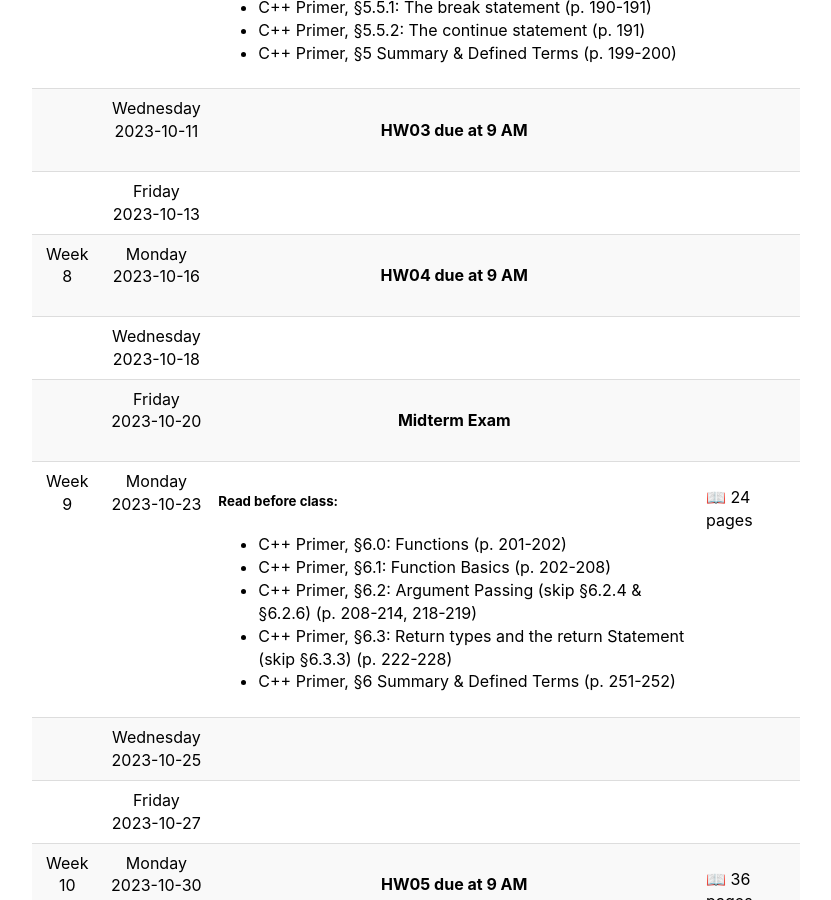
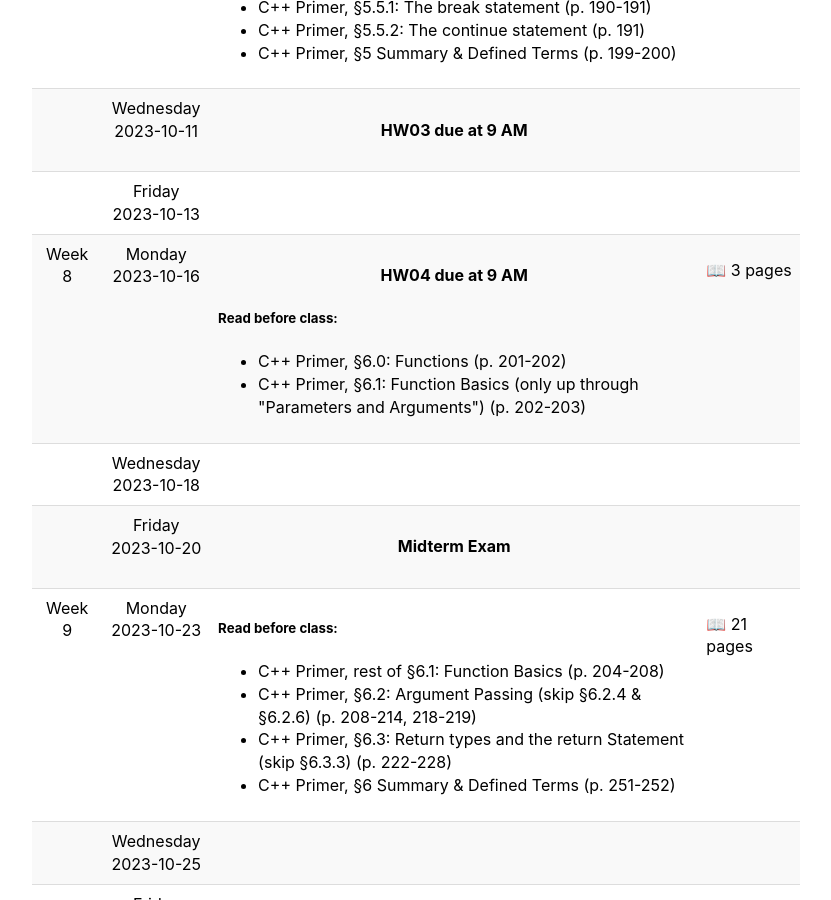
Before and after one commit to 2023-Fall-UAF-CS201/2023-Fall-UAF-CS201.github.io, a Jekyll site: the page built from schedule.md, in a window 1280 px wide and 900 px high, scrolled down 3782 px. Shown: the whole window, without its empty margins (224-1055 px from the left). Built offline with Jekyll 4.4.1, drawn with Linux system fonts in a browser that asks for light colours.

Commit message:
Update schedule.yaml

```diff
--- a/_data/schedule.yaml
+++ b/_data/schedule.yaml
@@ -304,6 +304,19 @@
 ###################################
   day_of_week: 0
   topic: "HW04 due at 9 AM"
+  reading:
+    -
+     title: "C++ Primer, §6.0: Functions"
+     pages:  "201-202"
+     length:
+       value: 1
+       unit:  "pages"
+    -
+     title: "C++ Primer, §6.1: Function Basics (only up through \"Parameters and Arguments\")"
+     pages:  "202-203"
+     length:
+       value: 2
+       unit:  "pages"
 -
   day_of_week: 2
 -
@@ -316,16 +329,10 @@
   day_of_week: 0
   reading:
     -
-     title: "C++ Primer, §6.0: Functions"
-     pages:  "201-202"
+     title: "C++ Primer, rest of §6.1: Function Basics"
+     pages:  "204-208"
      length:
-       value: 1
-       unit:  "pages"
-    -
-     title: "C++ Primer, §6.1: Function Basics"
-     pages:  "202-208"
-     length:
-       value: 7
+       value: 5
        unit:  "pages"
     -
      title: "C++ Primer, §6.2: Argument Passing (skip §6.2.4 & §6.2.6)"
```
